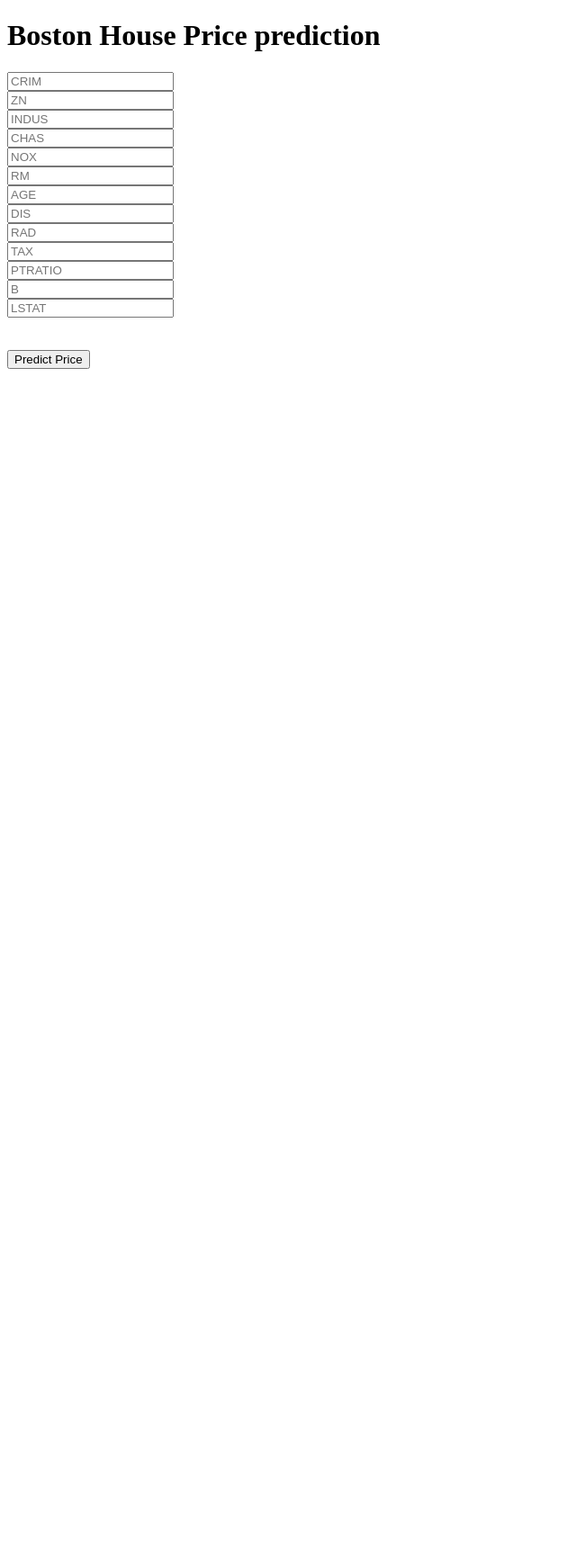
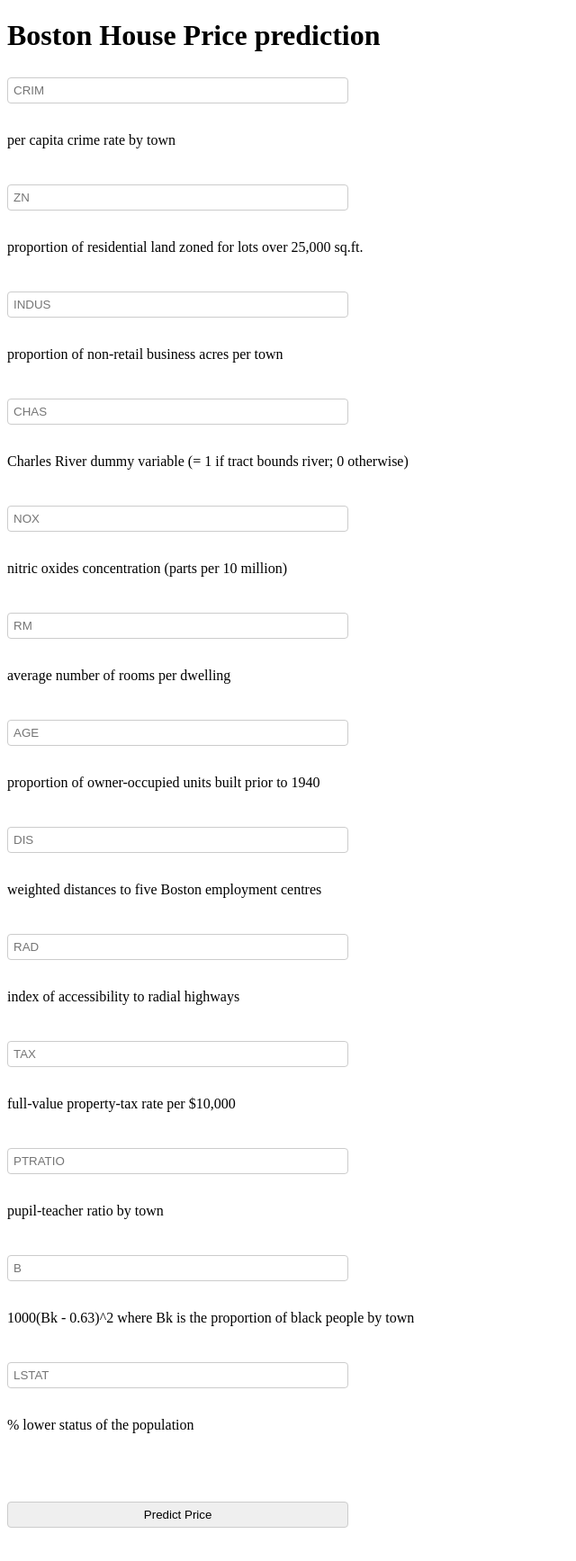
Before and after one commit to Aqib-Ansari/bostonhousepricing, a Flask app: page / in a window 1280 px wide. Shown: the whole page at 90% size, without its empty margins (0-640 px from the left). Before the commit the page ends 410 px from the top, so only its background shows below. Run offline with Flask 2, Linux system fonts and the light colour scheme; parts of the project's set-up code (start-up, migrations or seed data) failed here and were passed over.

Commit message:
Added css to HTML

```diff
--- a/templates/home.html
+++ b/templates/home.html
@@ -4,24 +4,25 @@
     <meta charset="UTF-8">
     <meta http-equiv="X-UA-Compatible" content="IE=edge">
     <meta name="viewport" content="width=device-width, initial-scale=1.0">
+    <link rel="stylesheet" href="style.css">
     <title>House price</title>
 </head>
 <body>
     <h1>Boston House Price prediction</h1>
     <form action="{{url_for('predict')}}" method="post">
-        <input type="number" name="CRIM" placeholder="CRIM" required><br>
-        <input type="number" name="ZN" placeholder="ZN" required><br>
-        <input type="number" name="INDUS" placeholder="INDUS" required><br>
-        <input type="number" name="CHAS" placeholder="CHAS" required><br>
-        <input type="number" name="NOX" placeholder="NOX" required><br>
-        <input type="number" name="RM" placeholder="RM" required><br>
-        <input type="number" name="AGE" placeholder="AGE" required><br>
-        <input type="number" name="DIS" placeholder="DIS" required><br>
-        <input type="number" name="RAD" placeholder="RAD" required><br>
-        <input type="number" name="TAX" placeholder="TAX" required><br>
-        <input type="number" name="PTRATIO" placeholder="PTRATIO" required><br>
-        <input type="number" name="B" placeholder="B" required><br>
-        <input type="number" name="LSTAT" placeholder="LSTAT" required><br><br><br>
+        <input type="number" name="CRIM" placeholder="CRIM" required><p>per capita crime rate by town</p><br>
+        <input type="number" name="ZN" placeholder="ZN" required><p>proportion of residential land zoned for lots over 25,000 sq.ft.</p><br>
+        <input type="number" name="INDUS" placeholder="INDUS" required><p>proportion of non-retail business acres per town</p><br>
+        <input type="number" name="CHAS" placeholder="CHAS" required><p>Charles River dummy variable (= 1 if tract bounds river; 0 otherwise)</p><br>
+        <input type="number" name="NOX" placeholder="NOX" required><p>nitric oxides concentration (parts per 10 million)</p><br>
+        <input type="number" name="RM" placeholder="RM" required><p>average number of rooms per dwelling</p><br>
+        <input type="number" name="AGE" placeholder="AGE" required><p>proportion of owner-occupied units built prior to 1940</p><br>
+        <input type="number" name="DIS" placeholder="DIS" required><p>weighted distances to five Boston employment centres</p><br>
+        <input type="number" name="RAD" placeholder="RAD" required><p>index of accessibility to radial highways</p><br>
+        <input type="number" name="TAX" placeholder="TAX" required><p> full-value property-tax rate per $10,000</p><br>
+        <input type="number" name="PTRATIO" placeholder="PTRATIO" required><p>pupil-teacher ratio by town</p><br>
+        <input type="number" name="B" placeholder="B" required><p>1000(Bk - 0.63)^2 where Bk is the proportion of black people by town</p><br>
+        <input type="number" name="LSTAT" placeholder="LSTAT" required><p>% lower status of the population</p><br><br><br>
         <button type="submit">Predict Price</button>
     </form>
     <div style="color: Green;"><h1>{{prediction_text}}</h1</div>
--- /dev/null
+++ b/templates/style.css
@@ -0,0 +1,22 @@
+input[type=number], select, textarea {
+    width: 30%;
+    padding: 6px;
+    border: 1px solid #ccc;
+    border-radius: 4px;
+    box-sizing: border-box;
+    margin-top: 6px;
+    margin-bottom: 16px;
+    resize: vertical
+  }
+
+
+  button[type=submit] {
+    width: 30%;
+    padding: 6px;
+    border: 1px solid #ccc;
+    border-radius: 4px;
+    box-sizing: border-box;
+    margin-top: 6px;
+    margin-bottom: 16px;
+    resize: vertical
+  }
```
Also changed, not shown: .github/workflows/main.yaml (added), 1 other file.
